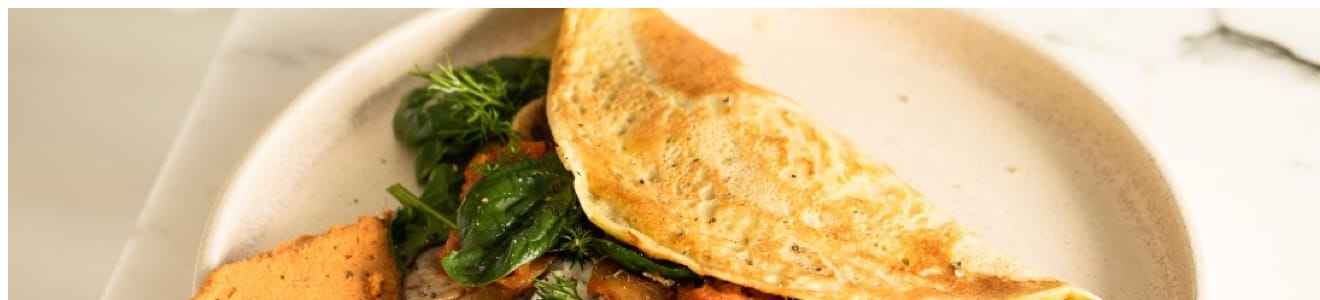
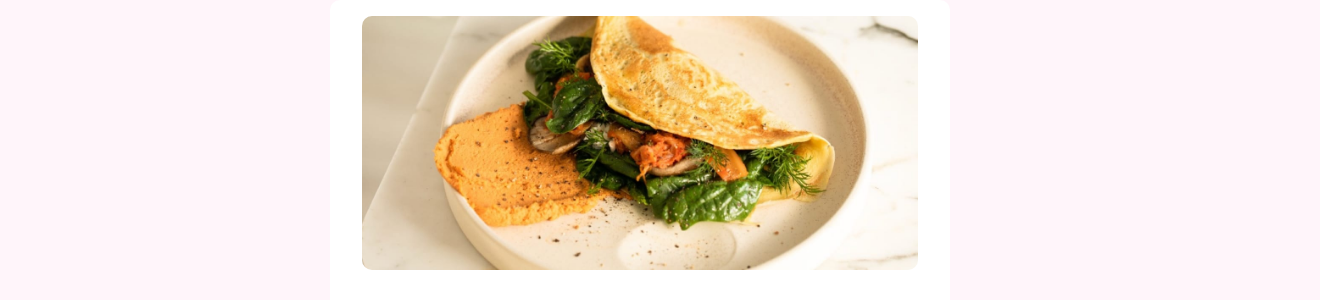
Before and after one commit to Ghost-Writer-2/Recipe-Page, a plain HTML site: page index.html in a window 1280 px wide. Shown: the top 300 px of the page, 1320 px wide, since content can reach past the window. Drawn offline with Linux system fonts and the light colour scheme; the site is published under a folder, as on GitHub Pages, so addresses that start at the root find nothing.

Commit message:
Still updating the file path

```diff
--- a/index.html
+++ b/index.html
@@ -5,7 +5,7 @@
   <meta name="viewport" content="width=device-width, initial-scale=1.0"> <!-- displays site properly based on user's device -->
 
   <link rel="icon" type="image/png" sizes="32x32" href="./assets/images/favicon-32x32.png">
-  <link rel="stylesheet" href="/styles/main.css">
+  <link rel="stylesheet" href="./styles/main.css">
   <title>Frontend Mentor | Recipe page</title>
 
   <!-- Feel free to remove these styles or customise in your own stylesheet 👍 -->
```
